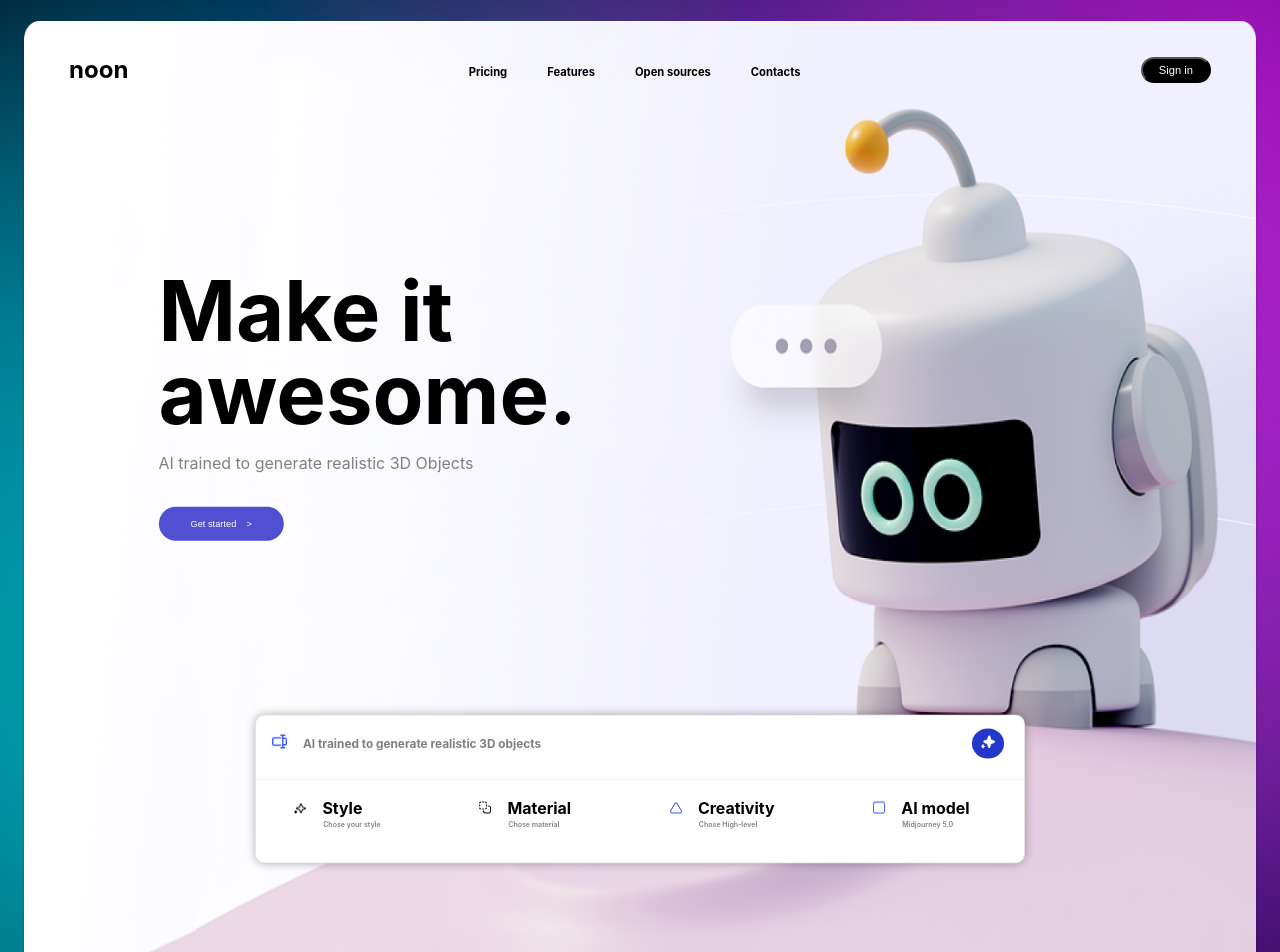
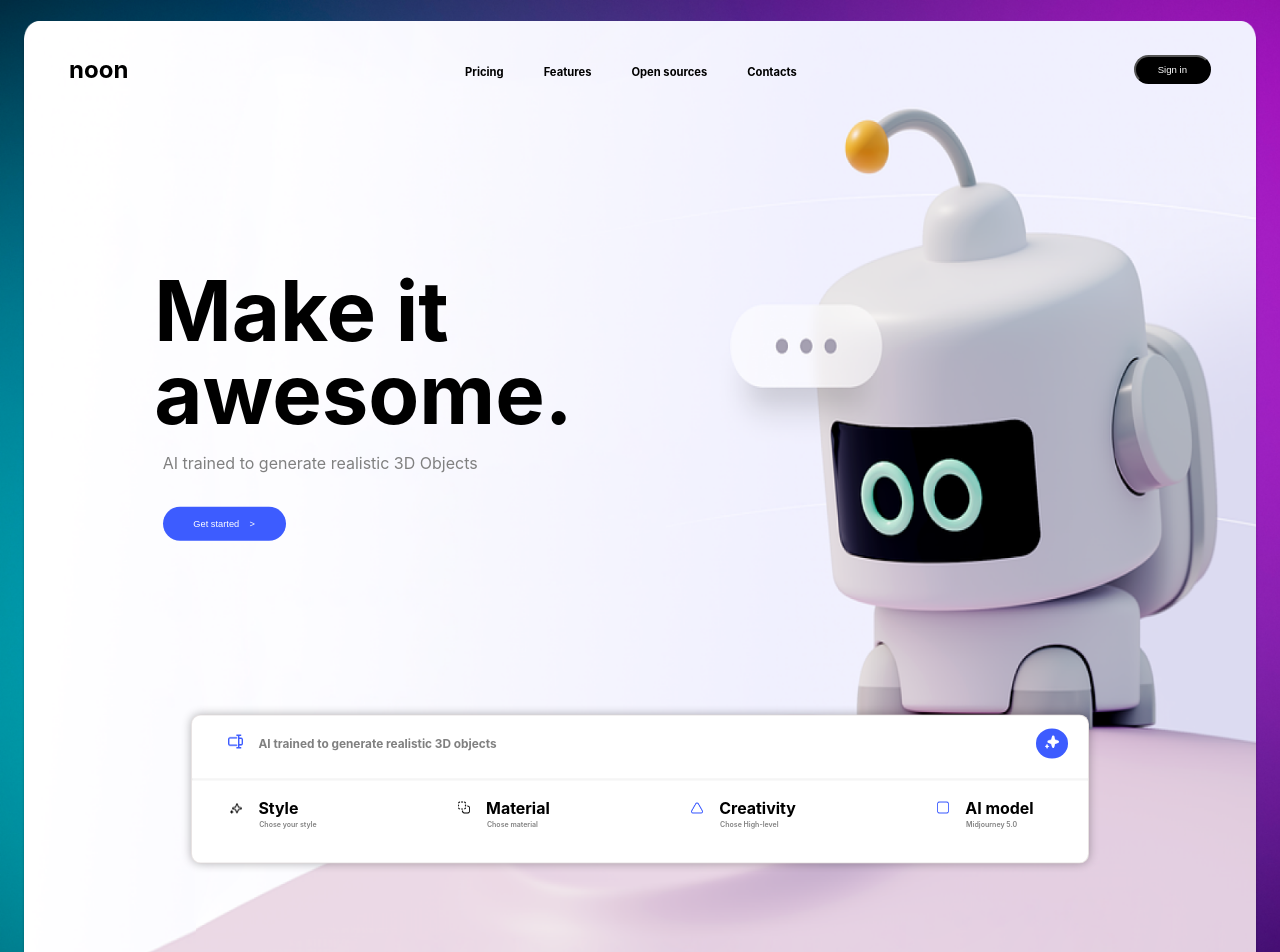
Before and after one commit to Julio-Campos-Swork/prueba-b-life, a React (Vite) app: page / in a window 1280 px wide. Shown: the top 952 px of the page. Built offline with nearby package versions, Linux system fonts and the light colour scheme.

Commit message:
Correcion Colores y tamaños

```diff
--- a/src/index.css
+++ b/src/index.css
@@ -83,8 +83,8 @@ cursor: pointer;
   border-radius: 32px;
   cursor: pointer;
   color: #ffffff;
-  font-size: 0.7rem;
-  padding: 5px 16px;
+  font-size: 0.6rem;
+  padding: 7px 22px;
   text-decoration: none;
 }
 .header .btn button:hover{
@@ -107,6 +107,7 @@ cursor: pointer;
 .title-body {
   font-size: calc(2em + 4vw);
   line-height: 1;
+  margin-left: -.1em;
 }
 .subtitle-body {
   color: gray;
@@ -114,7 +115,7 @@ cursor: pointer;
   margin-bottom: 2rem;
 }
 .btn-get-started {
-  background-color: rgb(80, 80, 210);
+  background-color: #3D5CFF;
   border-radius: 50px;
   cursor: pointer;
   color: #ffffff;
@@ -138,7 +139,7 @@ cursor: pointer;
   border: 1px solid #c8bcbc6a;
   border-radius: .6em;
   box-shadow: 0 0 10px rgba(0, 0, 0, 0.3);
-  width: 60vw;
+  width: 70vw;
   /* display: grid; */
 }
 .modal-header{
@@ -149,11 +150,11 @@ cursor: pointer;
   font-size: calc(.1em + .8vw);
   margin-bottom: 1rem;
   margin-top: .5rem;
-  margin-left: 1rem;
+  margin-left: 3em;
   color: gray;
 }
 .buton-header{
-  background-color: #2337ca;
+  background-color: #3D5CFF;
   border-radius: 50%;
   margin-top: 1em;
   margin-right: 1.5em;
```
